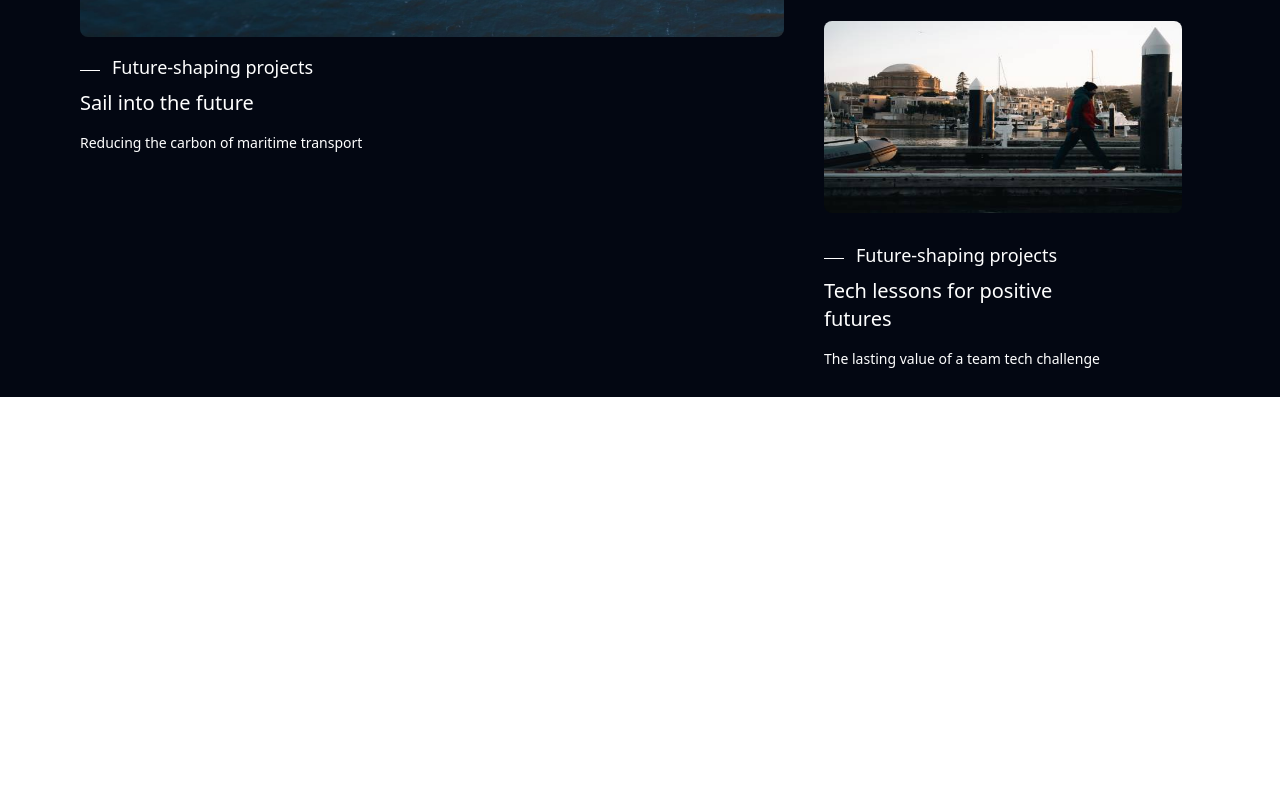
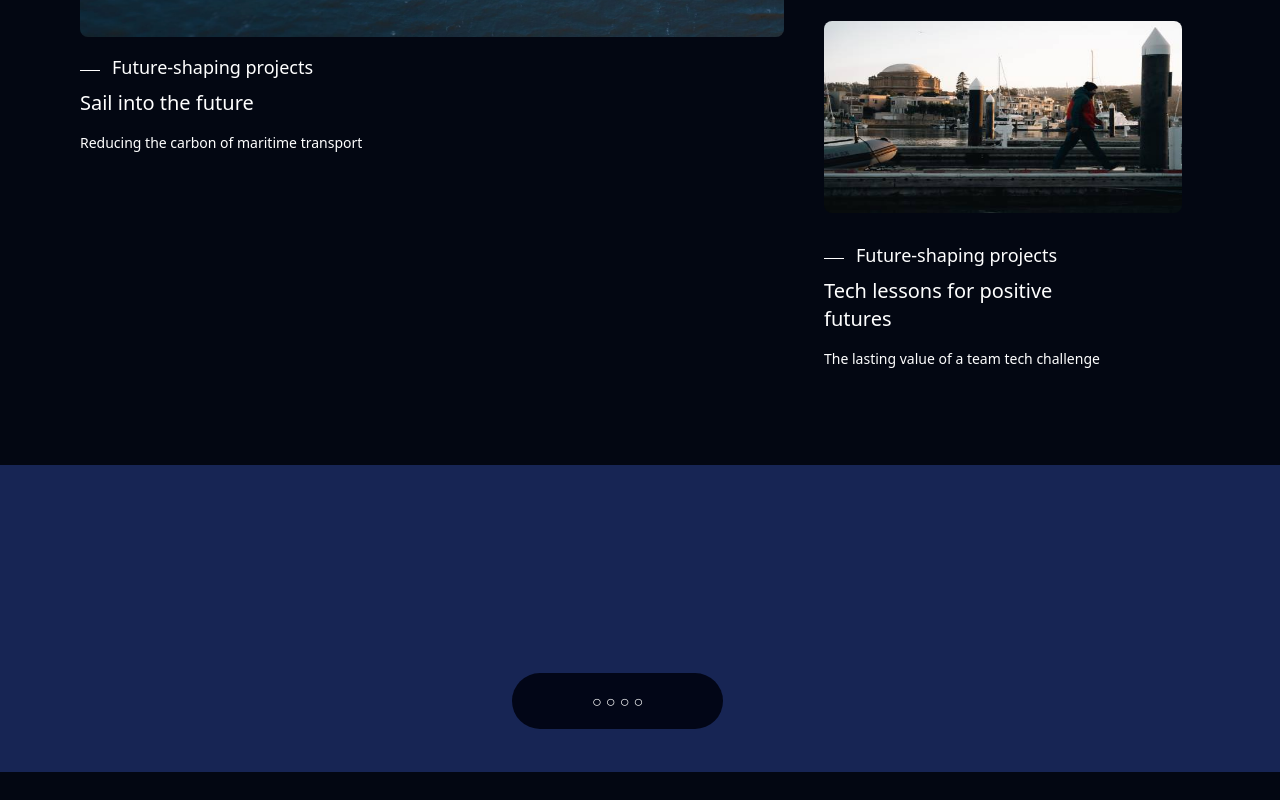
Before and after one commit to Ange290/Capgemini-CSSCloning-Gate, a website: page src/index.html in a window 1280 px wide. Shown: the part 4741-5541 px from the top of the page. Before the commit the page ends 5138 px from the top, so only its background shows below. Drawn offline with nearby package versions, Linux system fonts and the light colour scheme.

Commit message:
Add new feature

```diff
--- a/src/index.html
+++ b/src/index.html
@@ -242,7 +242,7 @@
       <!-- inside stories -->
        <section>
       <h1 class="text-3xl text-white pt-32 pb-8 px-20">Inside stories</h1>
-      <div class="flex flex-row justify-start items-start gap-10">
+      <div class="flex flex-row justify-start items-start gap-10 pb-24">
         <div class="flex flex-col justify-start items-start gap-4 ">
         <img src="./assets/images/3-e1740988693582.jpeg" alt="" class="h-[30vw] w-[55vw] rounded-lg ml-20">
            <div class="ml-20">
@@ -284,7 +284,8 @@
         </div>
 </section>
 <!-- buton section -->
- <section >
+ <section class="bg-blue-950 h-[24vw] items-center pl-[40vw] pt-52" >
+  <button class=" bg-slate-950 px-20 py-4 text-white hover:text-blue-900 rounded-full"> ○ ○ ○ ○</button>
 
  </section>
       </section> <!-- .bg-gray-950 -->
```
